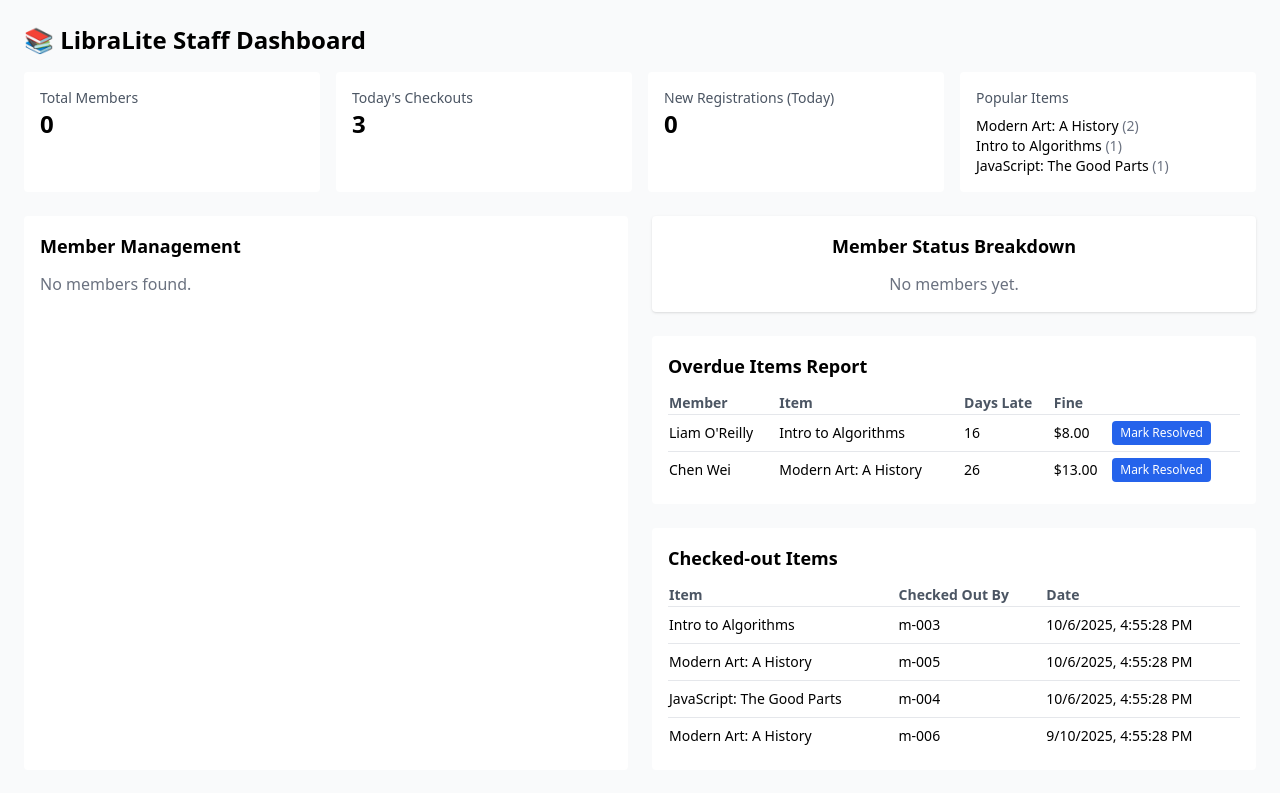
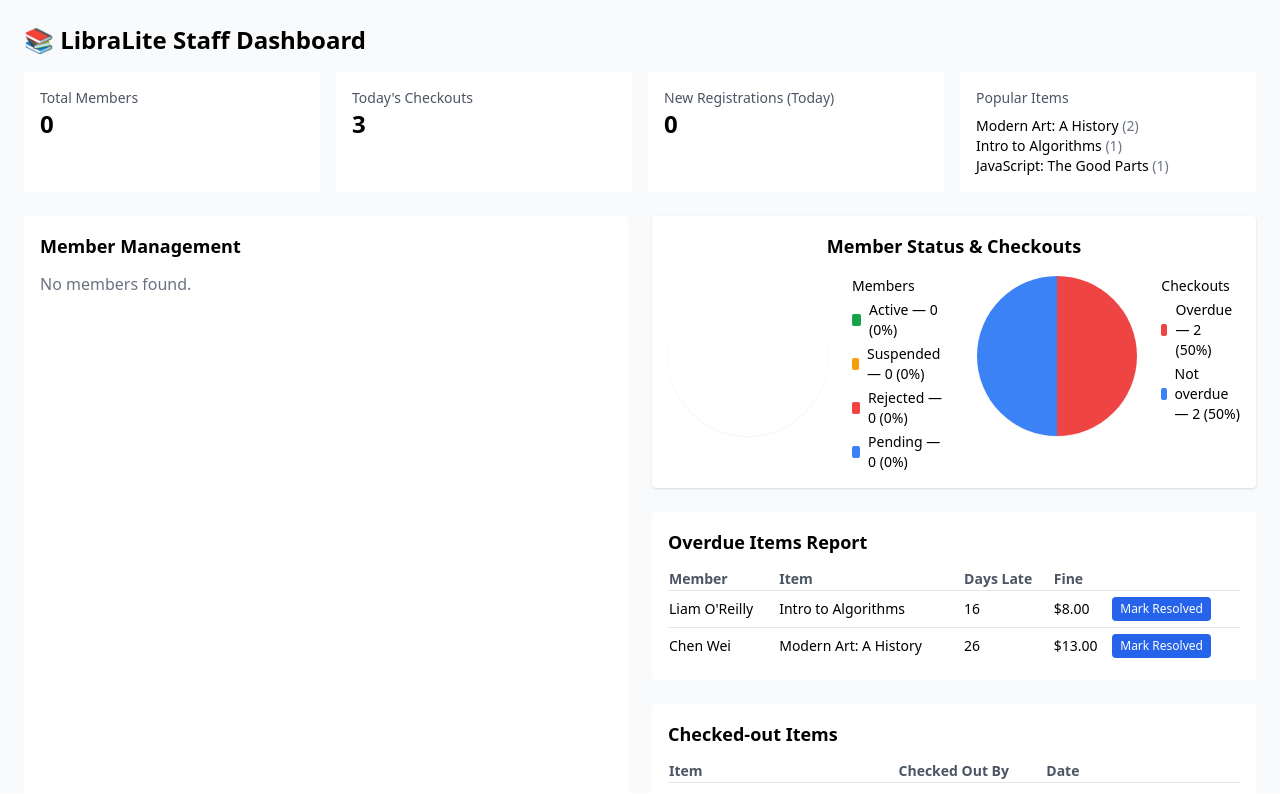
Before and after one commit to Harsh3923/cps_714, a React (Vite) app: page / in a window 1280 px wide. Shown: the top 793 px of the page. Built offline with nearby package versions, Linux system fonts and the light colour scheme; no server answers; the database is empty.

Commit message:
added second pie chart to evenly distribute the card

```diff
--- a/src/StaffAdminDashboard.jsx
+++ b/src/StaffAdminDashboard.jsx
@@ -92,6 +92,8 @@ export default function StaffAdminDashboard() {
               rejected: metrics.rejectedMembers,
               pending: metrics.pendingApplications,
             }}
+            checkoutsCount={mockCheckouts.length}
+            overdueCount={overdueReport.length}
           />
           <OverdueSection overdue={overdueReport} markResolved={markResolved} />
           <CheckedOutList checkouts={mockCheckouts} members={members} />
--- a/src/components/StatusPieChart.jsx
+++ b/src/components/StatusPieChart.jsx
@@ -4,50 +4,103 @@ import React from "react";
  * Props:
  *  - counts: { active, suspended, rejected, pending }
  *  - size: number (px)
+ *  - checkoutsCount: number (total checked-out items)
+ *  - overdueCount: number (total overdue items)
  */
-export default function StatusPieChart({ counts = {}, size = 160 }) {
+export default function StatusPieChart({
+  counts = {},
+  size = 160,
+  checkoutsCount = 0,
+  overdueCount = 0,
+}) {
   const { active = 0, suspended = 0, rejected = 0, pending = 0 } = counts;
-  const total = active + suspended + rejected + pending;
+  const totalMembers = active + suspended + rejected + pending;
 
-  if (!total) {
+  const toPct = (n, tot) => (tot ? Math.round((n / tot) * 1000) / 10 : 0);
+
+  // member status pie
+  const a = toPct(active, totalMembers);
+  const b = toPct(suspended, totalMembers);
+  const c = toPct(rejected, totalMembers);
+  const d = toPct(pending, totalMembers);
+  const memberBg =
+    totalMembers === 0
+      ? "transparent"
+      : `conic-gradient(#16a34a 0% ${a}%, #f59e0b ${a}% ${a + b}%, #ef4444 ${a + b}% ${
+          a + b + c
+        }%, #3b82f6 ${a + b + c}% 100%)`;
+
+  // checked/out vs overdue pie (overdue vs not-overdue)
+  const notOverdue = Math.max(0, checkoutsCount - overdueCount);
+  const totalCheck = checkoutsCount;
+  const overPct = toPct(overdueCount, totalCheck);
+  const notOverPct = toPct(notOverdue, totalCheck);
+  const checkBg =
+    totalCheck === 0
+      ? "transparent"
+      : `conic-gradient(#ef4444 0% ${overPct}%, #3b82f6 ${overPct}% 100%)`;
+
+  // fallback simple card when both sets empty
+  if (!totalMembers && totalCheck === 0) {
     return (
       <div className="bg-white p-4 rounded shadow text-center">
-        <h2 className="text-lg font-semibold mb-3">Member Status Breakdown</h2>
-        <p className="text-gray-500">No members yet.</p>
+        <h2 className="text-lg font-semibold mb-3">Member Status & Checkouts</h2>
+        <p className="text-gray-500">No data available.</p>
       </div>
     );
   }
 
-  const toPct = (n) => Math.round((n / total) * 1000) / 10; // one decimal pct
+  return (
+    <div className="bg-white p-4 rounded shadow">
+      <h2 className="text-lg font-semibold mb-4 text-center">Member Status & Checkouts</h2>
 
-  const a = toPct(active);
-  const b = toPct(suspended);
-  const c = toPct(rejected);
-  const d = toPct(pending);
+      {/* container: stack on small, row on md+, center content */}
+      <div className="flex flex-col md:flex-row md:justify-center md:items-start gap-8">
+        {/* Member status pie block */}
+        <div className="flex items-center md:items-start space-x-6">
+          <div
+            className="flex-shrink-0 rounded-full shadow-sm"
+            style={{ width: size, height: size, background: memberBg }}
+            aria-hidden
+          />
+          <div className="text-sm">
+            <div className="font-medium mb-1">Members</div>
+            <div className="flex items-center mb-1">
+              <span className="w-3 h-3 inline-block mr-2 rounded-sm" style={{ background: "#16a34a" }} /> Active — {active} ({a}%)
+            </div>
+            <div className="flex items-center mb-1">
+              <span className="w-3 h-3 inline-block mr-2 rounded-sm" style={{ background: "#f59e0b" }} /> Suspended — {suspended} ({b}%)
+            </div>
+            <div className="flex items-center mb-1">
+              <span className="w-3 h-3 inline-block mr-2 rounded-sm" style={{ background: "#ef4444" }} /> Rejected — {rejected} ({c}%)
+            </div>
+            <div className="flex items-center">
+              <span className="w-3 h-3 inline-block mr-2 rounded-sm" style={{ background: "#3b82f6" }} /> Pending — {pending} ({d}%)
+            </div>
+          </div>
+        </div>
 
-  // conic-gradient requires percentages that add up to 100.
-  const bg = `conic-gradient(#16a34a 0% ${a}%, #f59e0b ${a}% ${a + b}%, #ef4444 ${a + b}% ${a + b + c}%, #3b82f6 ${a + b + c}% 100%)`;
-
-  return (
-    <div className="bg-white p-4 rounded">
-      <h2 className="text-lg font-semibold mb-3">Member Status Breakdown</h2>
-
-      <div className="flex flex-col items-center md:flex-row md:items-center md:justify-start md:space-x-6">
-        <div className="flex-shrink-0" style={{ width: size, height: size }}>
-          <div style={{ width: "100%", height: "100%", background: bg, borderRadius: "50%" }} />
-        </div>
-        <div className="text-sm mt-4 md:mt-0">
-          <div className="flex items-center mb-2">
-            <span className="w-3 h-3 inline-block mr-2" style={{ background: "#16a34a" }} /> Active — {active} ({a}%)
-          </div>
-          <div className="flex items-center mb-2">
-            <span className="w-3 h-3 inline-block mr-2" style={{ background: "#f59e0b" }} /> Suspended — {suspended} ({b}%)
-          </div>
-          <div className="flex items-center mb-2">
-            <span className="w-3 h-3 inline-block mr-2" style={{ background: "#ef4444" }} /> Rejected — {rejected} ({c}%)
-          </div>
-          <div className="flex items-center">
-            <span className="w-3 h-3 inline-block mr-2" style={{ background: "#3b82f6" }} /> Pending — {pending} ({d}%)
+        {/* Checked-out vs Overdue block */}
+        <div className="flex items-center md:items-start space-x-6">
+          <div
+            className="flex-shrink-0 rounded-full shadow-sm"
+            style={{ width: size, height: size, background: checkBg }}
+            aria-hidden
+          />
+          <div className="text-sm">
+            <div className="font-medium mb-1">Checkouts</div>
+            {totalCheck === 0 ? (
+              <div className="text-gray-500">No checked-out items</div>
+            ) : (
+              <>
+                <div className="flex items-center mb-1">
+                  <span className="w-3 h-3 inline-block mr-2 rounded-sm" style={{ background: "#ef4444" }} /> Overdue — {overdueCount} ({overPct}%)
+                </div>
+                <div className="flex items-center">
+                  <span className="w-3 h-3 inline-block mr-2 rounded-sm" style={{ background: "#3b82f6" }} /> Not overdue — {notOverdue} ({notOverPct}%)
+                </div>
+              </>
+            )}
           </div>
         </div>
       </div>
```
